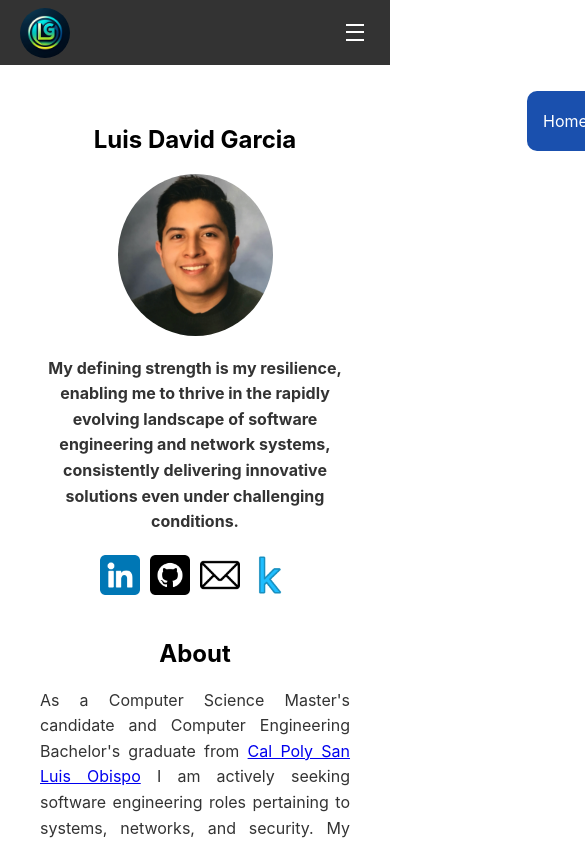
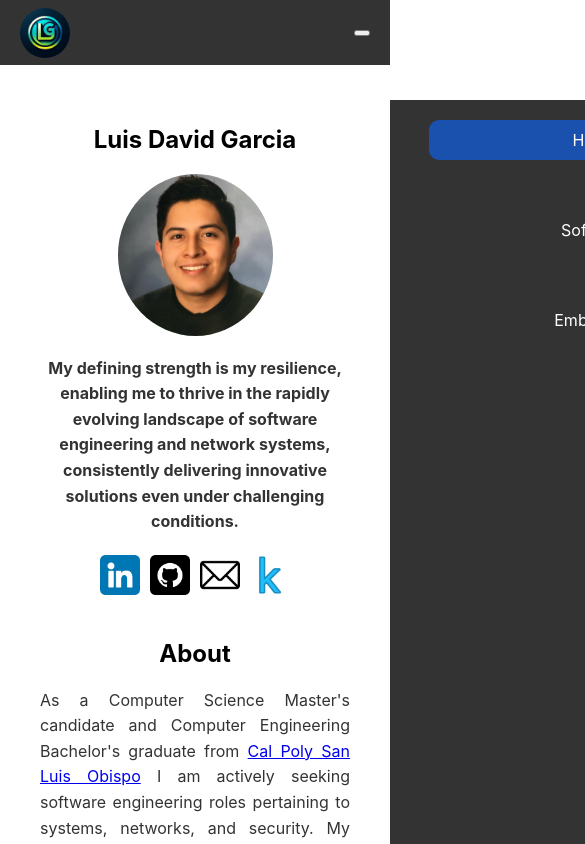
Before and after one commit to luisdavidgarcia/luisdavidgarcia.github.io, a React (Create React App) app in the folder luis-resume/: page / in a window 390 px wide. Shown: the top 844 px of the page, 585 px wide, since content can reach past the window. Built offline with nearby package versions, Linux system fonts and the light colour scheme.

Commit message:
Refactor Navbar styles and update toggleMenu function

```diff
--- a/luis-resume/src/assets/styles/Navbar.css
+++ b/luis-resume/src/assets/styles/Navbar.css
@@ -1,70 +1,47 @@
 .navbar {
     background-color: #333;
-    overflow: hidden;
     display: flex;
     align-items: center;
-    justify-content: space-between; /* Add space on both ends */
-    padding: 0 20px; /* Horizontal padding */
+    justify-content: space-between;
+    padding: 0 20px;
     height: 65px;
 }
 
 .navbar-logo {
     height: 50px;
-    margin-right: 40%; /* Pushes nav links right */
     border-radius: 50%;
 }
 
 .nav-links {
     list-style: none;
     display: flex;
-    gap: 50px; /* Space between links */
-    margin-right: 5%;
+    gap: 50px;
     padding: 0;
-    align-items: stretch; /* Stretch items to fill the height */
-    transition: transform 0.3s;
-}
-
-.nav-links.open {
-    transform: translateX(0);
-}
-
-/* Styles for closed state */
-.nav-links {
-    transform: translateX(100%);
+    align-items: center;
+    /* Ensure that transform is not affecting the full-screen view */
 }
 
 .nav-links li {
-    display: flex; /* Flex container for centering */
-    align-items: center; /* Vertical alignment */
-    justify-content: center; /* Horizontal alignment */
+    align-items: center;
+    justify-content: center;
 }
 
 .nav-links li a {
-    display: flex; /* Flex container for centering text */
-    align-items: center; /* Vertical alignment */
-    justify-content: center; /* Horizontal alignment */
     color: white;
-    padding: 20px 16px; /* Padding for a tags */
+    padding: 10px 16px;
     text-decoration: none;
-    transition: background-color 0.3s; /* Smooth transition for hover */
+    transition: background-color 0.3s;
     border-radius: 10px;
 }
 
 .nav-links li a.active,
 .nav-links li a:hover {
-    background-color: #1a50ae; /* Active and hover background color */
+    background-color: #1a50ae;
     color: white;
-    border-radius: 10px; /* Optional: rounded corners for active/hover states */
 }
 
 .hamburger {
     display: none;
-    flex-direction: column;
-    justify-content: space-around;
-    width: 30px;
-    height: 25px;
-    background: transparent;
-    border: none;
     cursor: pointer;
 }
 
@@ -72,29 +49,40 @@
     width: 100%;
     height: 2px;
     background-color: white;
+    margin: 4px 0;
 }
 
 @media (max-width: 768px) {
     .hamburger {
-        display: flex;
+        display: block; /* Make it block to show the hamburger menu */
     }
 
     .nav-links {
-        position: absolute;
+        position: fixed;
+        top: 10%;
         right: 0;
-        top: 65px; /* Height of the navbar */
+        background-color: #333;
+        height: 100%; /* Full viewport height */
+        width: 100%; /* Fixed width for the sidebar */
         flex-direction: column;
-        align-items: center;
-        width: 100%;
-        transform: translateX(100%);
+        padding-top: 20px; /* Add padding to the top */
+        transform: translateX(100%); /* Hide the menu off the screen */
         transition: transform 0.3s ease-in-out;
     }
 
     .nav-links.open {
-        transform: translateX(0);
+        transform: translateX(0); /* Bring the menu into view */
     }
 
     .nav-links li {
-        margin: 10px 0;
+        display: block; /* Stack the links */
+        width: 80%;
+        text-align: center;
+    }
+
+    .nav-links li a {
+        padding: 10px;
+        width: 100%; /* Full width of the sidebar */
+        display: block; /* Stack the links */
     }
 }
--- a/luis-resume/src/components/common/Navbar.js
+++ b/luis-resume/src/components/common/Navbar.js
@@ -17,7 +17,7 @@ const Navbar = () => {
                 <span className="hamburger-line"></span>
                 <span className="hamburger-line"></span>
                 <span className="hamburger-line"></span>
-            </button>
+             </button>
             <ul className={`nav-links ${isOpen ? 'open' : ''}`}>
                 <li>
                     <NavLink to="/" exact activeClassName="active">
```
